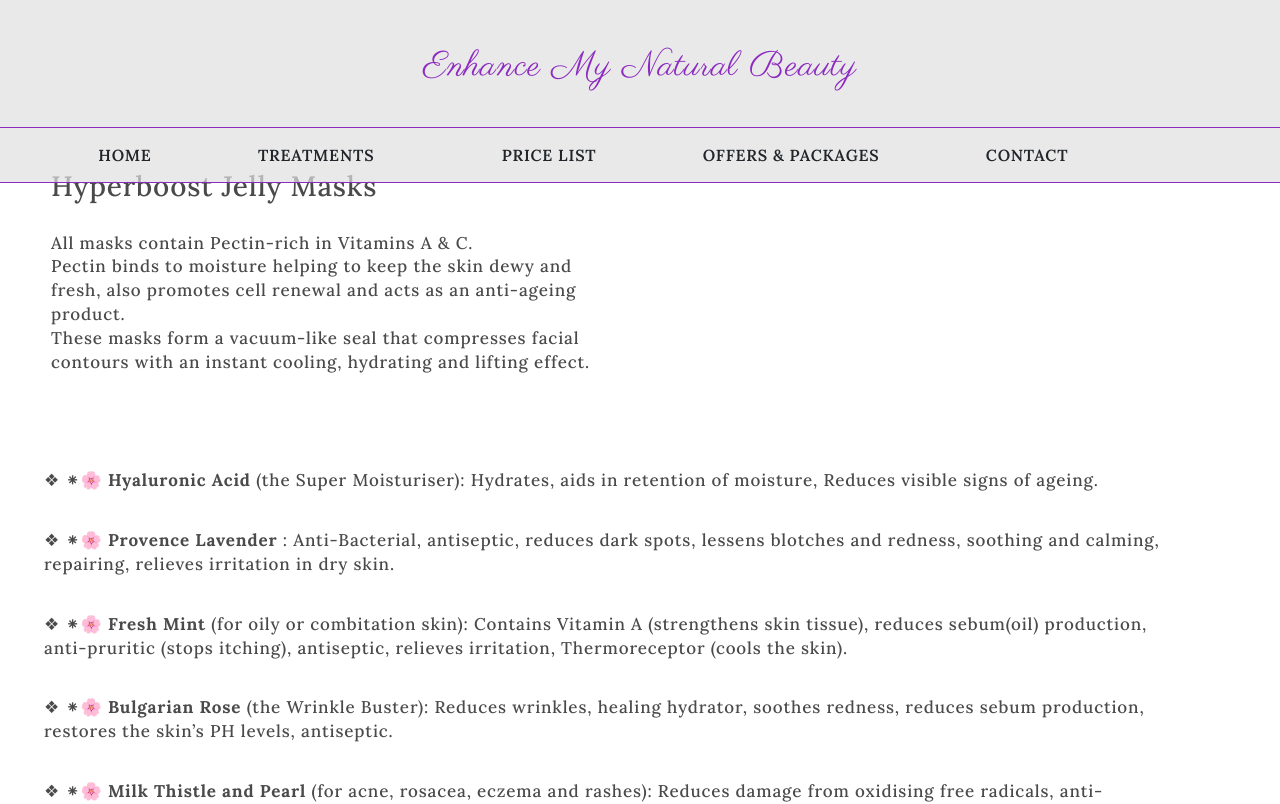
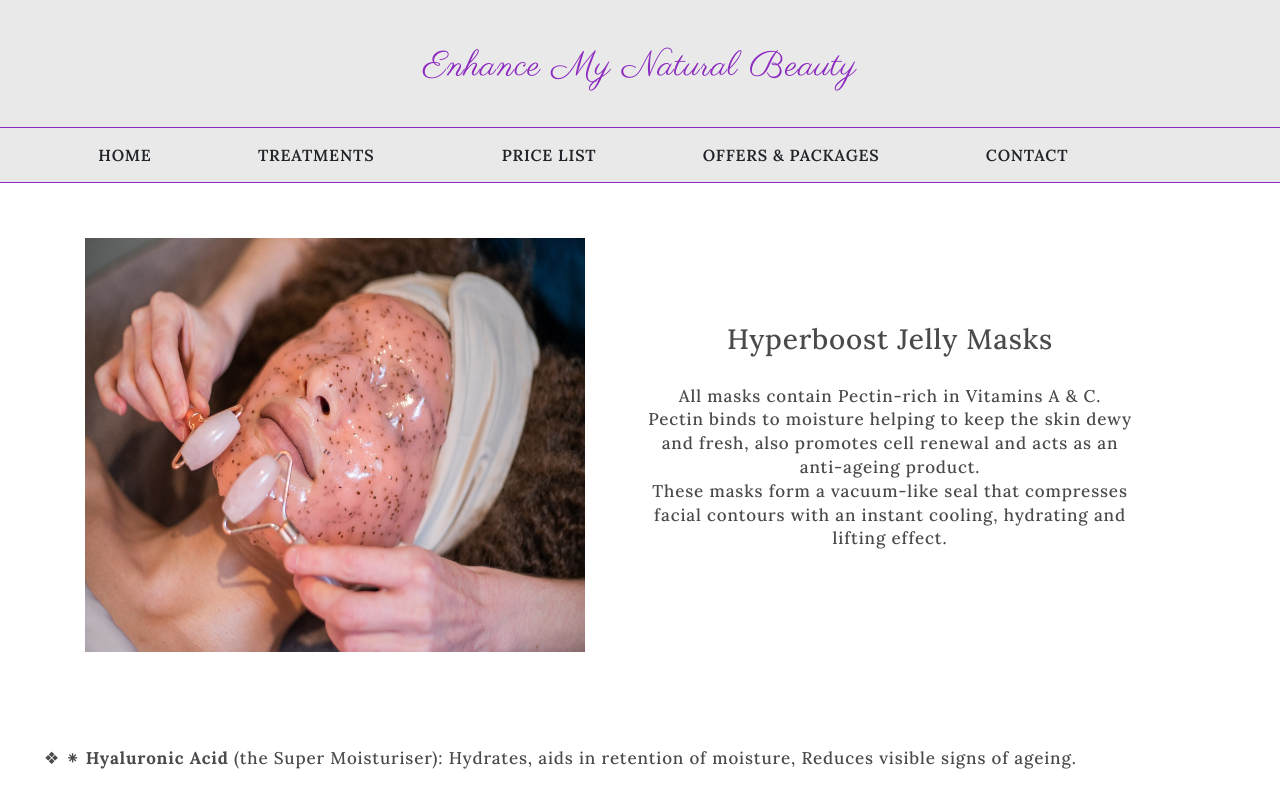
Before and after one commit to aszab1/beauty-page, a React (Vite) app: page /jelly-masks in a window 1280 px wide. Shown: the top 804 px of the page. Built offline with nearby package versions, Linux system fonts and the light colour scheme; some icons are missing.

Commit message:
added stock img to JellyMasks and did a bit of styling

```diff
--- a/src/components/JellyMasks.jsx
+++ b/src/components/JellyMasks.jsx
@@ -1,4 +1,5 @@
 import { products } from "./Products"
+import jelly from '../assets/images/jellymask.jpg'
 
 export default function JellyMasks(){
 
@@ -8,15 +9,18 @@ export default function JellyMasks(){
 
 
     <>
-    <div className="jelly-info">
+    <section className="mask-section">
+      <img className="mask" src={jelly} alt="" />
+      <div className="jelly-info">
     <h3 className="jelly-h3">Hyperboost Jelly Masks</h3>
     <p>All masks contain Pectin-rich in Vitamins A & C. <br />
 Pectin binds to moisture helping to keep the skin dewy and fresh, also promotes cell renewal and acts as an anti-ageing product.
 <br/> These masks form a vacuum-like seal that compresses facial contours with an instant cooling, hydrating and lifting effect.</p>
-    </div>
+</div>
+    </section>
     {jellies.map((product, index) => (
       <div key={index} className="jellies">
-      <p>❖ ⁕🌸 <strong>{product.product}</strong> {product.addinfo}: {product.description }</p>
+      <p>❖ ⁕ <strong>{product.product}</strong> {product.addinfo}: {product.description }</p>
     </div>
     ))}
     </>
--- a/src/components/Prices.jsx
+++ b/src/components/Prices.jsx
@@ -31,7 +31,6 @@ export default function Prices() {
 
   return (
     <>
-
 
       <TableContainer className='container'>
         <motion.div ref={tableRef}
--- a/src/styles/components/JellyMasks.scss
+++ b/src/styles/components/JellyMasks.scss
@@ -1,13 +1,21 @@
+.mask-section{
+  display: flex;
+  flex-direction: row;
+  margin: 14em 5em 5em;
+}
+
 .jelly-info {
-  margin-top: 10em;
+  margin: 5em auto;
+  display: flex;
+  flex-direction: column;
   width: 45%;
-  text-align: left;
-  margin-left: 3em;
-  margin-bottom: 5em;
+  text-align: center;
+
 }
 
 .jelly-h3 {
   margin-bottom: 1em;
+  text-align: center;
 }
 
 .jellies {
@@ -16,3 +24,8 @@
   margin-left: 2em;
   width: 90%;
 }
+
+.mask{
+  width: 500px;
+  height: auto;
+}
--- a/src/styles/components/Nav.scss
+++ b/src/styles/components/Nav.scss
@@ -94,3 +94,8 @@ a.enhance-text.nav-link{
   align-self: center;
   cursor: pointer;
 }
+
+.branch{
+  width: 250px;
+
+}
--- a/src/styles/components/Prices.scss
+++ b/src/styles/components/Prices.scss
@@ -38,6 +38,8 @@ th.item-name.css-0 {
 .packages {
   margin-bottom: 5em;
 }
+
+
 // .container tr:nth-child(even) {
 //   background-color: #f9f9f9;
 // }
```
Also changed, not shown: src/assets/images/jellymask.jpg (added), src/assets/images/vecteezy_sakura-cherry-blossom-flower-line-art-vector-illustration_25771302.svg (added).
